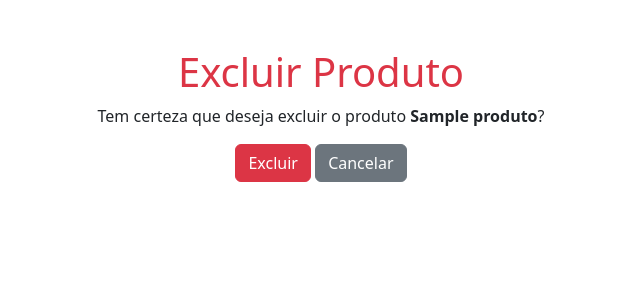
After one commit to pablloedu/Estoca-, a Django app: page /excluir/1/ in a window 1280 px wide. The commit adds this page. Shown: the top 300 px of the page, without its empty margins (319-959 px from the left). Run offline with Django 5.2, Linux system fonts and the light colour scheme; tables that the repository leaves empty hold one stand-in row (values such as "Sample post").

Commit message:
excluir produtos

```diff
--- /dev/null
+++ b/estoque/templates/estoque/excluir_produto.html
@@ -0,0 +1,20 @@
+<!DOCTYPE html>
+<html lang="pt-br">
+<head>
+    <meta charset="UTF-8">
+    <meta name="viewport" content="width=device-width, initial-scale=1">
+    <title>Excluir Produto</title>
+    <link href="https://cdn.jsdelivr.net/npm/bootstrap@5.3.0/dist/css/bootstrap.min.css" rel="stylesheet">
+</head>
+<body>
+    <div class="container mt-5">
+        <h1 class="text-center text-danger">Excluir Produto</h1>
+        <p class="text-center">Tem certeza que deseja excluir o produto <strong>{{ produto.nome }}</strong>?</p>
+        <form method="post" class="text-center">
+            {% csrf_token %}
+            <button type="submit" class="btn btn-danger">Excluir</button>
+            <a href="{% url 'listar_produtos' %}" class="btn btn-secondary">Cancelar</a>
+        </form>
+    </div>
+</body>
+</html>
--- a/estoque/urls.py
+++ b/estoque/urls.py
@@ -1,8 +1,9 @@
 from django.urls import path
-from .views import listar_produtos, cadastrar_produto, editar_produto
+from .views import listar_produtos, cadastrar_produto, editar_produto, excluir_produto
 
 urlpatterns = [
     path('', listar_produtos, name='listar_produtos'),
     path('cadastrar/', cadastrar_produto, name='cadastrar_produto'),
     path('editar/<int:produto_id>/', editar_produto, name='editar_produto'),
+    path('excluir/<int:produto_id>/', excluir_produto, name='excluir_produto'),
 ]
--- a/estoque/views.py
+++ b/estoque/views.py
@@ -30,3 +30,11 @@ def editar_produto(request, produto_id):
         form = ProdutoForm(instance=produto)
 
     return render(request, 'estoque/editar_produto.html', {'form': form, 'produto': produto})
+
+def excluir_produto(request, produto_id):
+    produto = get_object_or_404(Produto, id=produto_id)
+    if request.method == "POST":
+        produto.delete()
+        return redirect('listar_produtos')
+
+    return render(request, 'estoque/excluir_produto.html', {'produto': produto})
```
Also changed, not shown: estoque/templates/estoque/listar_produtos.html (+11 -8 lines).
